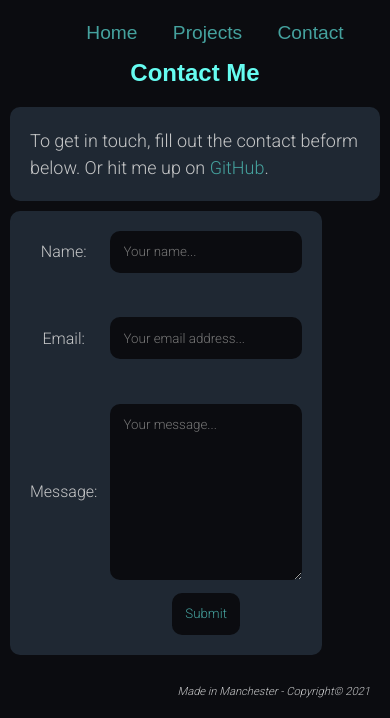
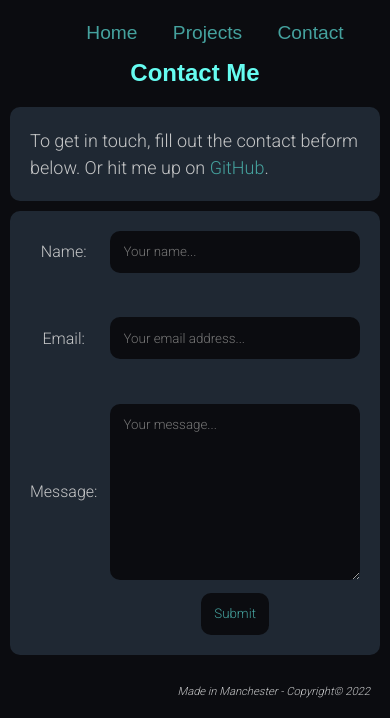
Before and after one commit to SamuraiRabbit/portfolioSite, a plain HTML site: page contact.html in a window 390 px wide. Shown: the part 137-855 px from the top of the page. Drawn offline with Linux system fonts and the light colour scheme; a web font is replaced by a local one.

Commit message:
Responsiveness Pass
Styling update for responsiveness on mobile.

Updated footer,

```diff
--- a/contact.html
+++ b/contact.html
@@ -47,6 +47,6 @@
 		</section>
     </main>
 
-    <footer>Made in Manchester - Copyright&copy; 2021</footer>
+    <footer>Made in Manchester - Copyright&copy; 2022</footer>
 </body>
 </html>
--- a/css/style.css
+++ b/css/style.css
@@ -198,11 +198,6 @@ nav a {
     .skill-box{
         max-width: 80%;
     }
-
-    form {
-        max-width: 80%;
-    }
-
 }
 
 /* Colour Pallete:
```
Also changed, not shown: index.html (+1 -1 lines), projects.html (+1 -1 lines), thanks.html (+1 -1 lines), 1 other file.
